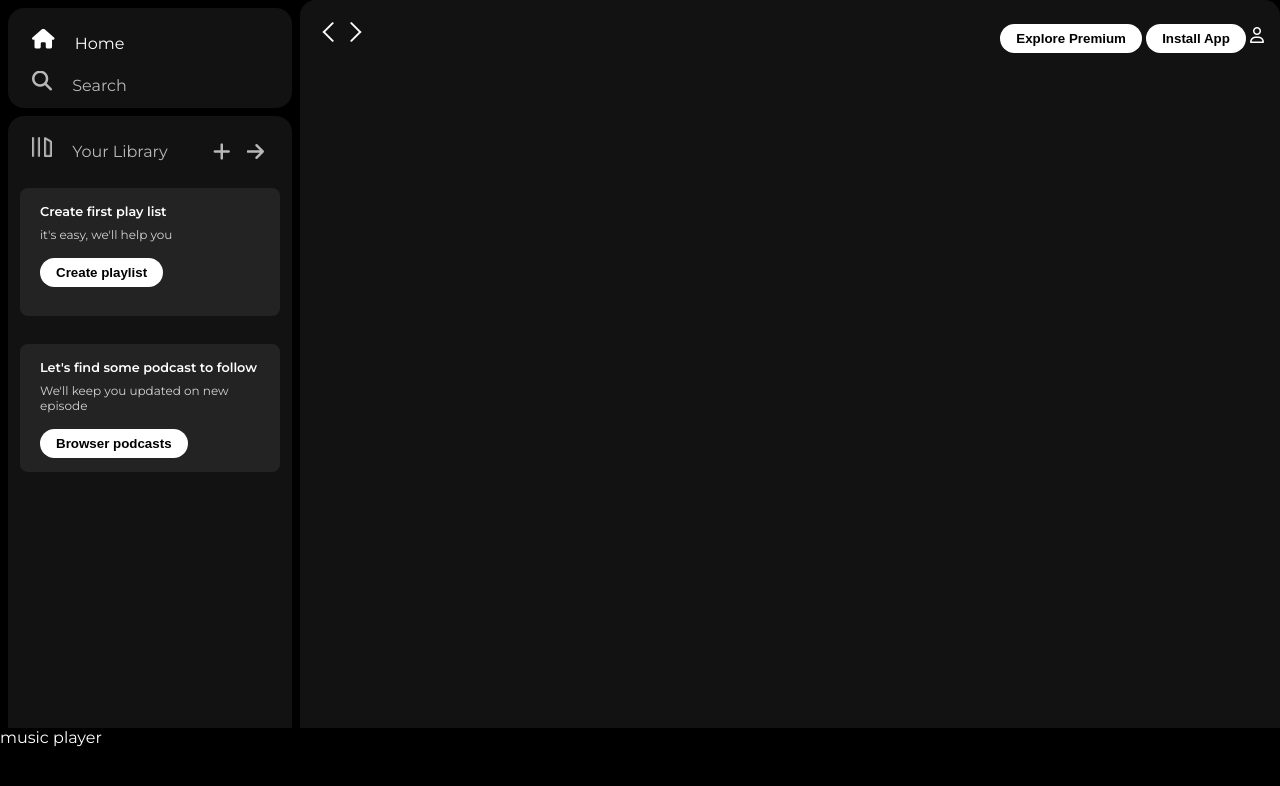
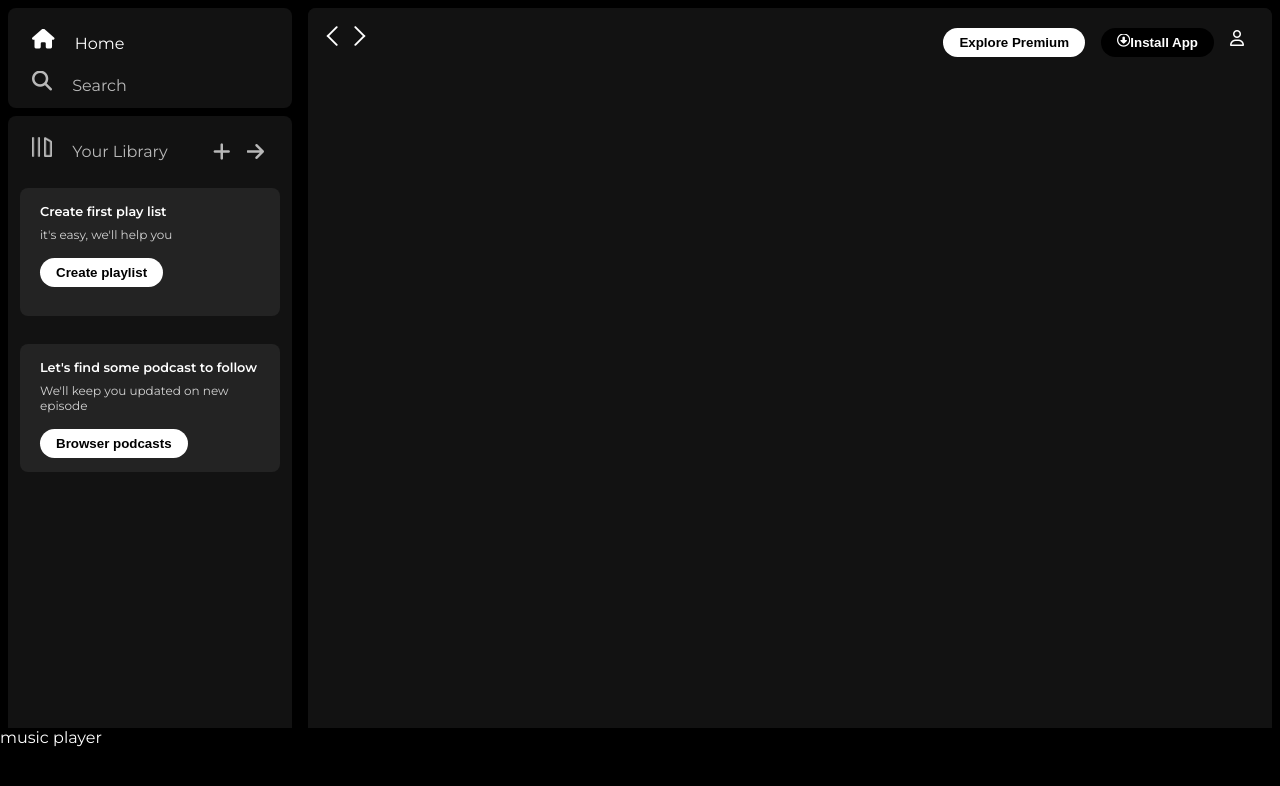
Before and after one commit to lambodarbag/Spotify-clone, a plain HTML site: page index.html in a window 1280 px wide. Drawn offline with Linux system fonts and the light colour scheme.

Commit message:
Styles: Updated

```diff
--- a/index.html
+++ b/index.html
@@ -60,9 +60,9 @@
                     <img src="./assets/forward_icon.png">
                 </div>
                 <div class="sticky-nav-option">
-                    <button class="badge">Explore Premium</button>
-                    <button class="badge">Install App</button>
-                    <i class="fa-regular fa-user"></i>
+                    <button class="badge nav-item">Explore Premium</button>
+                    <button class="badge nav-item dark-badge"><i class="fa-regular fa-circle-down"></i>Install App</button>
+                    <i class="fa-regular fa-user nav-item"></i>
                 </div>
 
             </div>
--- a/style.css
+++ b/style.css
@@ -27,8 +27,9 @@ body {
 .main-content {
     background-color: #121212;
     flex: 1;
-    border-radius: 1rem;
+    border-radius: 0.5rem;
     overflow: auto;
+    margin: 0.5rem;
 }
 
 .music-player {
@@ -45,7 +46,7 @@ a {
 
 .nav {
     background-color: #121212;
-    border-radius: 1rem;
+    border-radius: 0.5rem;
     display: flex;
     flex-direction: column;
     height: 100px;
@@ -74,7 +75,7 @@ a {
 
 .library {
     background-color: #121212;
-    border-radius: 1rem;
+    border-radius: 0.5rem;
     height: 100%;
     margin: 0.5rem;
     padding:  0.5rem 0.75rem;
@@ -136,6 +137,11 @@ a {
     width: fit-content;
 }
 
+.dark-badge {
+    background-color: #000;
+    color: #fff;
+}
+
 .sticky-nav {
     position: sticky;
     top: 0;
@@ -143,5 +149,15 @@ a {
     display: flex;
     justify-content: space-between;
     align-items: center;
-    padding: 1rem;
+    padding: 0.75rem;
 }
+
+.sticky-nav-option {
+    display: flex;
+    justify-content: center;
+    align-items: center;
+}
+
+.nav-item {
+    margin-right: 1rem;
+}
```
